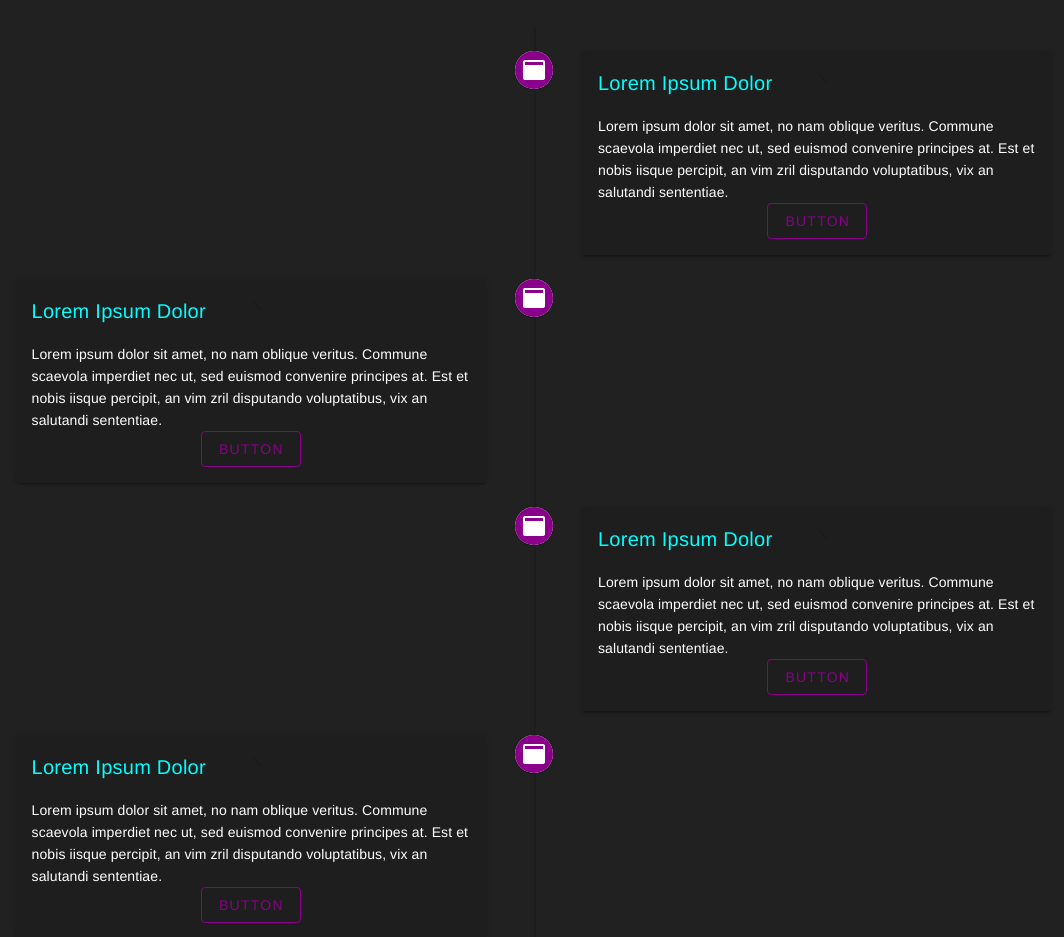
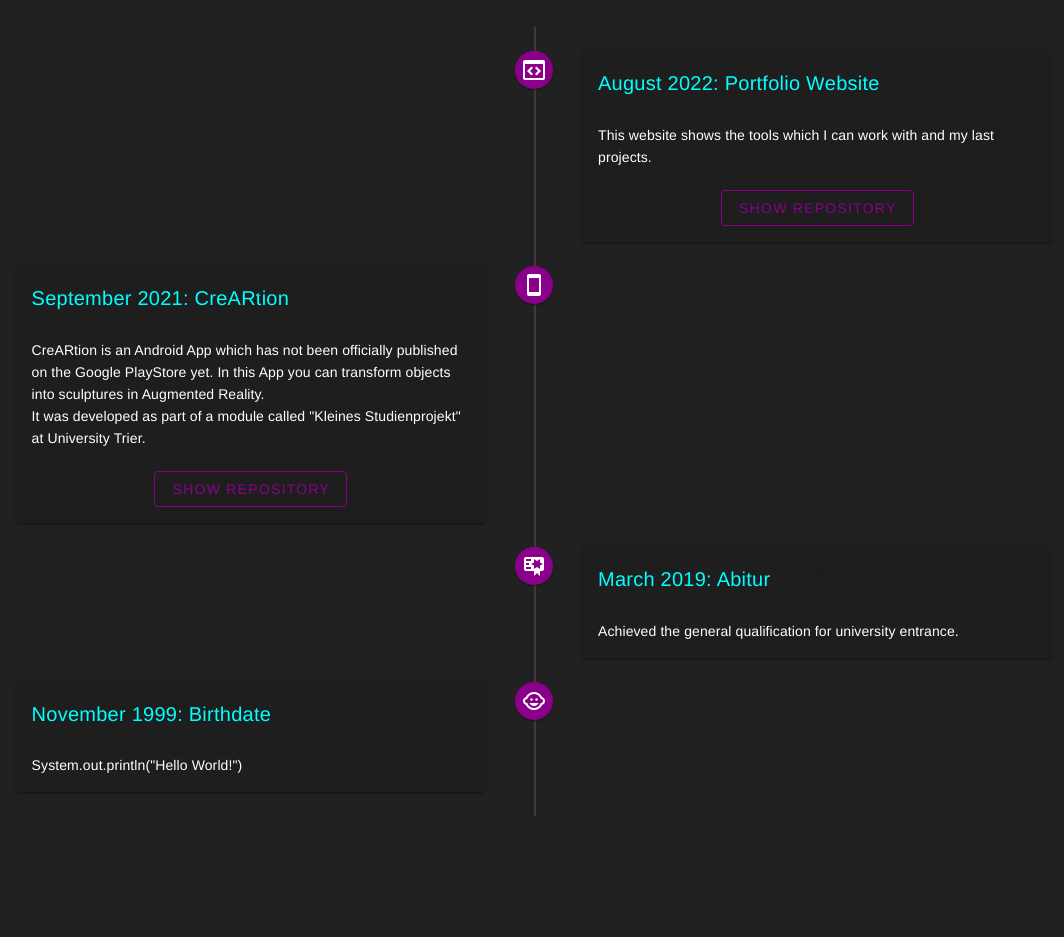
Before and after one commit to JanNiclasRuppenthal/PortfolioWebsite, a Vue app in the folder portfolio/: page / in a window 1280 px wide. Shown: the part 1860-2797 px from the top of the page, without its empty margins (106-1170 px from the left). Built offline with nearby package versions, Linux system fonts and the light colour scheme.

Commit message:
Deleted MyHeader, better version of MyTimeline, added PageFooter.

```diff
--- a/portfolio/src/App.vue
+++ b/portfolio/src/App.vue
@@ -28,7 +28,7 @@
 
   <div class="distance">
     <section class="reveal">
-      <HelloWorld/>
+      <PageFooter/>
     </section>
   </div>
 </div>
@@ -36,21 +36,21 @@
 
 <script>
 import Header from './components/Header.vue';
-import HelloWorld from './components/HelloWorld.vue';
 import MyTools from './components/MyTools.vue';
 import MyTimeline from './components/MyTimeline.vue';
 import ContactMe from './components/ContactMe.vue';
+import PageFooter from './components/PageFooter.vue';
 
 
 
 export default {
   name: 'App',
   components: {
-    HelloWorld,
     Header,
     MyTools,
     MyTimeline,
-    ContactMe
+    ContactMe,
+    PageFooter
 },
 
 methods: {
--- a/portfolio/src/components/ContactMe.vue
+++ b/portfolio/src/components/ContactMe.vue
@@ -1,11 +1,23 @@
 <template>
-<div class="root">
-
-</div>
+    <div class="root">
+        <h1 class="timeline">Contact Me</h1>
+        <v-divider class="divider"/>
+    </div>
 </template>
 
+<script>
 
-<script></script>
+</script>
 
 
-<style></style>
+<style>
+.timeline {
+  text-align: left;
+}
+
+.divider {
+    border-color: aqua !important;
+    margin-bottom: 10%;
+}
+
+</style>
--- a/portfolio/src/components/HelloWorld.vue
+++ /dev/null
@@ -1,58 +0,0 @@
-<template>
-  <div class="hello">
-    <h1>{{ msg }}</h1>
-    <p>
-      For a guide and recipes on how to configure / customize this project,<br>
-      check out the
-      <a href="https://cli.vuejs.org" target="_blank" rel="noopener">vue-cli documentation</a>.
-    </p>
-    <h3>Installed CLI Plugins</h3>
-    <ul>
-      <li><a href="https://github.com/vuejs/vue-cli/tree/dev/packages/%40vue/cli-plugin-babel" target="_blank" rel="noopener">babel</a></li>
-      <li><a href="https://github.com/vuejs/vue-cli/tree/dev/packages/%40vue/cli-plugin-eslint" target="_blank" rel="noopener">eslint</a></li>
-    </ul>
-    <h3>Essential Links</h3>
-    <ul>
-      <li><a href="https://vuejs.org" target="_blank" rel="noopener">Core Docs</a></li>
-      <li><a href="https://forum.vuejs.org" target="_blank" rel="noopener">Forum</a></li>
-      <li><a href="https://chat.vuejs.org" target="_blank" rel="noopener">Community Chat</a></li>
-      <li><a href="https://twitter.com/vuejs" target="_blank" rel="noopener">Twitter</a></li>
-      <li><a href="https://news.vuejs.org" target="_blank" rel="noopener">News</a></li>
-    </ul>
-    <h3>Ecosystem</h3>
-    <ul>
-      <li><a href="https://router.vuejs.org" target="_blank" rel="noopener">vue-router</a></li>
-      <li><a href="https://vuex.vuejs.org" target="_blank" rel="noopener">vuex</a></li>
-      <li><a href="https://github.com/vuejs/vue-devtools#vue-devtools" target="_blank" rel="noopener">vue-devtools</a></li>
-      <li><a href="https://vue-loader.vuejs.org" target="_blank" rel="noopener">vue-loader</a></li>
-      <li><a href="https://github.com/vuejs/awesome-vue" target="_blank" rel="noopener">awesome-vue</a></li>
-    </ul>
-  </div>
-</template>
-
-<script>
-export default {
-  name: 'HelloWorld',
-  props: {
-    msg: String
-  }
-}
-</script>
-
-<!-- Add "scoped" attribute to limit CSS to this component only -->
-<style scoped>
-h3 {
-  margin: 40px 0 0;
-}
-ul {
-  list-style-type: none;
-  padding: 0;
-}
-li {
-  display: inline-block;
-  margin: 0 10px;
-}
-a {
-  color: #42b983;
-}
-</style>
--- a/portfolio/src/components/MyTimeline.vue
+++ b/portfolio/src/components/MyTimeline.vue
@@ -4,42 +4,54 @@
   <v-divider class="divider"></v-divider>
 
   <template>
-  <v-timeline
-    align-top
-    :dense="$vuetify.breakpoint.smAndDown"
-  >
-    <v-timeline-item
-      v-for="(item, i) in items"
-      :key="i"
-      :color="item.color"
-      :icon="item.icon"
-      fill-dot
-    >
-      <v-card
-        :color="black"
-        dark
-      >
-        <v-card-title class="text-h6">
-          Lorem Ipsum Dolor
-        </v-card-title>
+  <v-timeline align-top :dense="$vuetify.breakpoint.smAndDown" dark>
+
+    <v-timeline-item color="#8b008b" icon="mdi-application-brackets-outline" fill-dot>
+      <v-card :color="black" dark>
+        <v-card-title class="text-h6">August 2022: Portfolio Website</v-card-title>
         <v-card-text class="white text--primary">
-          <p>Lorem ipsum dolor sit amet, no nam oblique veritus. Commune scaevola imperdiet nec ut, sed euismod convenire principes at. Est et nobis iisque percipit, an vim zril disputando voluptatibus, vix an salutandi sententiae.</p>
-          <v-btn
-            color="#8b008b"
-            class="mx-0"
-            outlined
-          >
-            Button
-          </v-btn>
+          <p>This website shows the tools which I can work with and my last projects.</p>
+          <br/>
+          <v-btn color="#8b008b" class="btn" outlined href="https://github.com/JanNiclasRuppenthal/PortfolioWebsite" target="_blank">Show Repository </v-btn>
         </v-card-text>
       </v-card>
     </v-timeline-item>
+
+    <v-timeline-item color="#8b008b" icon="mdi-cellphone" fill-dot>
+      <v-card :color="black" dark>
+        <v-card-title class="text-h6">September 2021: CreARtion</v-card-title>
+        <v-card-text class="white text--primary">
+          <p>CreARtion is an Android App which has not been officially published on the Google PlayStore yet. In this App you can transform objects into sculptures in Augmented Reality. <br/>
+          It was developed as part of a module called "Kleines Studienprojekt" at University Trier.</p>
+          <br/>
+          <v-btn color="#8b008b" class="btn" outlined href="https://github.com/JanNiclasRuppenthal/CreARtion" target="_blank">Show Repository </v-btn>
+        </v-card-text>
+      </v-card>
+    </v-timeline-item>
+
+        <v-timeline-item color="#8b008b" icon="mdi-certificate" fill-dot>
+      <v-card :color="black" dark>
+        <v-card-title class="text-h6">March 2019: Abitur</v-card-title>
+        <v-card-text class="white text--primary">
+          <p>Achieved the general qualification for university entrance.</p>
+        </v-card-text>
+      </v-card>
+    </v-timeline-item>
+
+        <v-timeline-item color="#8b008b" icon="mdi-baby-face-outline" fill-dot>
+      <v-card :color="black" dark>
+        <v-card-title class="text-h6">November 1999: Birthdate</v-card-title>
+        <v-card-text class="white text--primary">
+          <p>System.out.println("Hello World!")</p>
+        </v-card-text>
+      </v-card>
+    </v-timeline-item>
+
+
   </v-timeline>
 </template>
 
 </div>
-
-
 </template>
 
 
--- a/portfolio/src/components/MyTools.vue
+++ b/portfolio/src/components/MyTools.vue
@@ -3,11 +3,11 @@
   <h1 class="tools">My Tools</h1>
   <v-divider class="divider"></v-divider>
 
-<div class="cards">
+  <div class="cards" align-top :dense="$vuetify.breakpoint.smAndDown">
 
-  <div class="Java">
+
       <v-card @mouseover="revealJava = true" @mouseleave="revealJava = false"
-      class="mx-auto" width="250" height="250" color="#000000">
+        class="Java mx-auto" width="250" height="250" color="#000000">
         <v-card-text>
           <h1>Java</h1>
         </v-card-text>
@@ -30,11 +30,11 @@
           </v-card>
         </v-expand-transition>
       </v-card>
-  </div>
 
-    <div class="CSharp">
+
+
       <v-card @mouseover="revealCSharp = true" @mouseleave="revealCSharp = false"
-      class="mx-auto" width="250" height="250" color="#000000">
+        class="CSharp mx-auto" width="250" height="250" color="#000000">
         <v-card-text>
           <h1>C#</h1>
         </v-card-text>
@@ -56,12 +56,10 @@
           </v-card>
         </v-expand-transition>
       </v-card>
-  </div>
 
 
-  <div class="Python">
       <v-card @mouseover="revealPython = true" @mouseleave="revealPython = false"
-      class="mx-auto" width="250" height="250" color="#000000">
+        class="Python mx-auto" width="250" height="250" color="#000000">
         <v-card-text>
           <h1>Python</h1>
         </v-card-text>
@@ -84,12 +82,10 @@
           </v-card>
         </v-expand-transition>
       </v-card>
-  </div>
 
 
-  <div class="UnityEngine">
       <v-card @mouseover="revealUnity = true" @mouseleave="revealUnity = false"
-      class="mx-auto" width="250" height="250" color="#000000">
+        class="UnityEngine mx-auto" width="250" height="250" color="#000000">
         <v-card-text>
           <h1>Unity Engine</h1>
         </v-card-text>
@@ -111,7 +107,6 @@
           </v-card>
         </v-expand-transition>
       </v-card>
-  </div>
 
 
   </div>
@@ -145,7 +140,8 @@
 
 .cards {
   display: flex;
-  vertical-align: scroll;
+  vertical-align: middle;
+  width: device-width;
   overflow-x: scroll;
 }
 
--- /dev/null
+++ b/portfolio/src/components/PageFooter.vue
@@ -0,0 +1,28 @@
+<template>
+    <div class="root">
+        <v-divider class="dividerFooter"/>
+        <p>Impressum</p>
+        <p>Datenschutzerklärung</p>
+    </div>
+</template>
+
+<script>
+
+</script>
+
+
+<style>
+.timeline {
+  text-align: left;
+}
+
+.dividerFooter {
+    border-color: aqua !important;
+    margin-top: 20%;
+}
+
+p {
+    margin-top: 2%;
+}
+
+</style>
```
Lines whose indentation alone changed are shown as unchanged.
